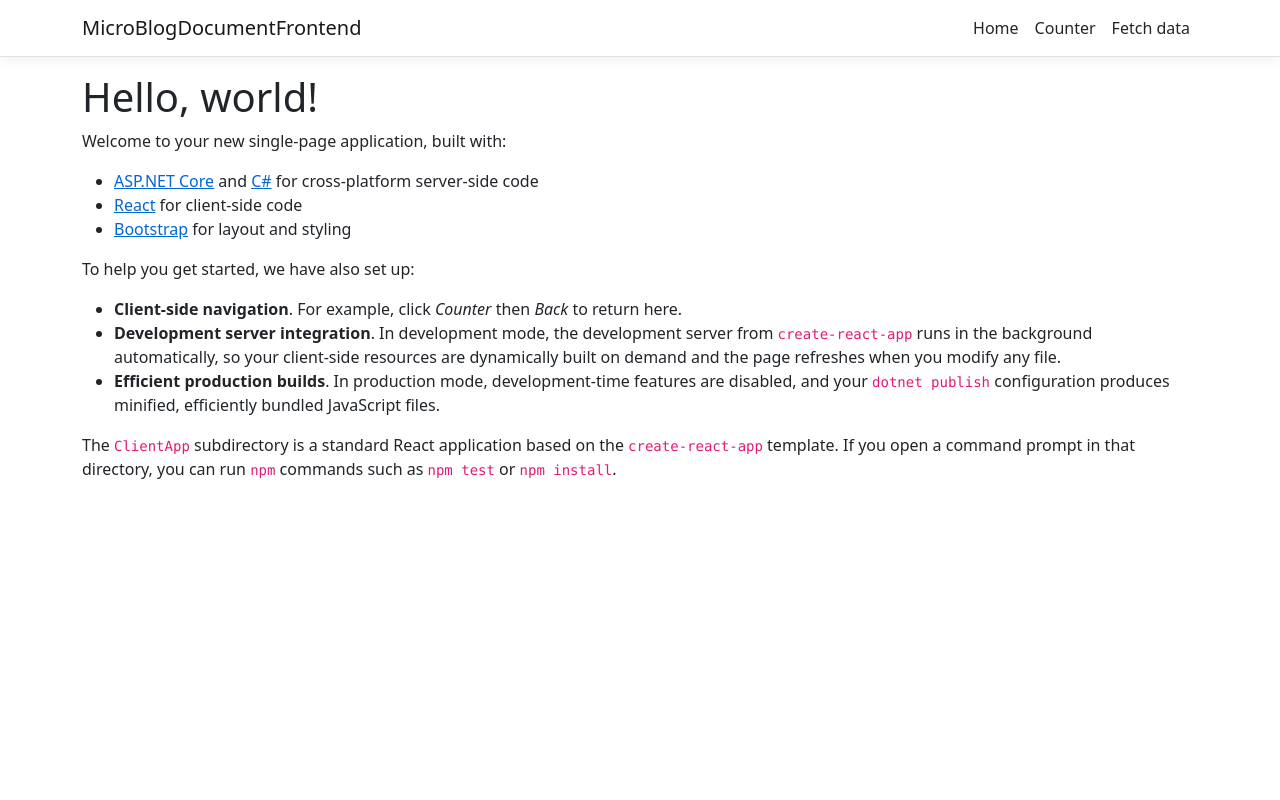
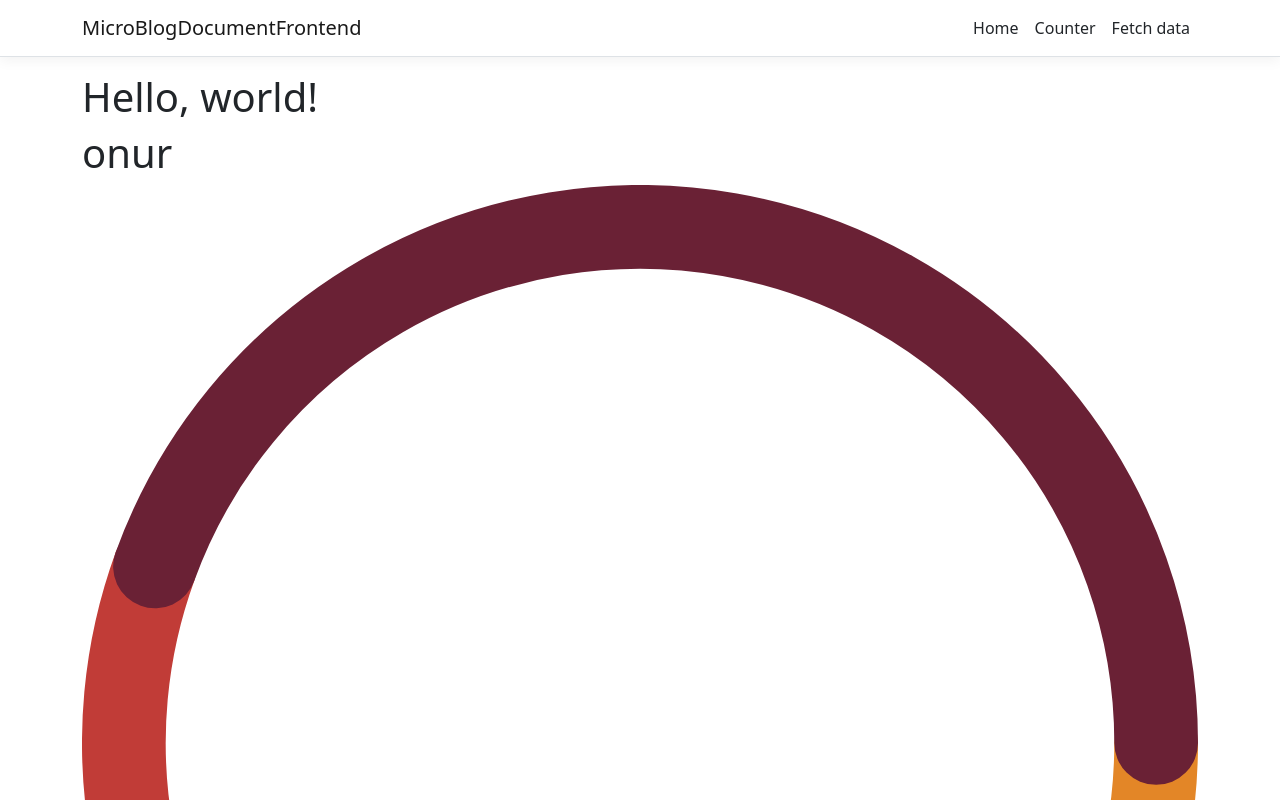
Before and after one commit to onrdmr/MicroBlogDocumentMining, a React (Create React App) app in the folder ClientApp/: page / in a window 1280 px wide. Shown: the top 800 px of the page. Built offline with nearby package versions, Linux system fonts and the light colour scheme.

Commit message:
pie chart added

```diff
--- a/ClientApp/package.json
+++ b/ClientApp/package.json
@@ -4,12 +4,15 @@
   "private": true,
   "dependencies": {
     "bootstrap": "^5.2.3",
+    "chart.js": "^4.3.0",
     "http-proxy-middleware": "^2.0.6",
     "jquery": "^3.6.3",
     "merge": "^2.1.1",
     "oidc-client": "^1.11.5",
     "react": "^18.2.0",
+    "react-chartjs-2": "^5.2.0",
     "react-dom": "^18.2.0",
+    "react-minimal-pie-chart": "^8.4.0",
     "react-router-bootstrap": "^0.26.2",
     "react-router-dom": "^6.8.1",
     "react-scripts": "^5.0.1",
--- a/ClientApp/src/components/Home.js
+++ b/ClientApp/src/components/Home.js
@@ -1,12 +1,29 @@
 import React, { Component } from 'react';
+import {PieChart} from './PieChart';
 
 export class Home extends Component {
   static displayName = Home.name;
 
   render() {
+    const data = [
+      { title: 'Red', value: 300, color: '#FF6384' },
+      { title: 'Blue', value: 200, color: '#36A2EB' },
+      { title: 'Yellow', value: 100, color: '#FFCE56' },
+    ];
+
+    const renderLabel = (props) => {
+      const { x, y, dataEntry } = props;
+      return (
+        <text x={x} y={y} textAnchor="middle" dominantBaseline="central">
+          {dataEntry.title}
+        </text>
+      );
+    };
+
     return (
       <div>
         <h1>Hello, world!</h1>
+        <PieChart data={data} renderLabel={renderLabel}></PieChart>
         <p>Welcome to your new single-page application, built with:</p>
         <ul>
           <li><a href='https://get.asp.net/'>ASP.NET Core</a> and <a href='https://msdn.microsoft.com/en-us/library/67ef8sbd.aspx'>C#</a> for cross-platform server-side code</li>
--- /dev/null
+++ b/ClientApp/src/components/PieChart.js
@@ -0,0 +1,43 @@
+import React from 'react';
+import { PieChart as MinimalPieChart } from 'react-minimal-pie-chart';
+
+export const PieChart = ({ data }) => {
+  return (
+    <div>
+      <h1>onur</h1>
+      <MinimalPieChart
+        animation
+        animationDuration={500}
+        animationEasing="ease-out"
+        center={[50, 50]}
+        data={[
+          {
+          color: "#E38627",
+          title: "One",
+          value: 10,
+          },
+          {
+          color: "#C13C37",
+          title: "Two",
+          value: 15,
+          },
+          {
+          color: "#6A2135",
+          title: "Three",
+          value: 20,
+          },
+        ]}
+        labelPosition={50}
+        lengthAngle={360}
+        lineWidth={15}
+        paddingAngle={0}
+        radius={50}
+        rounded
+        startAngle={0}
+        viewBoxSize={[100, 100]}
+      />
+    </div>
+  );
+};
+
+// export const default PieChart;
```
Also changed, not shown: 1 other file (tests, documents, lock files or other folders).
